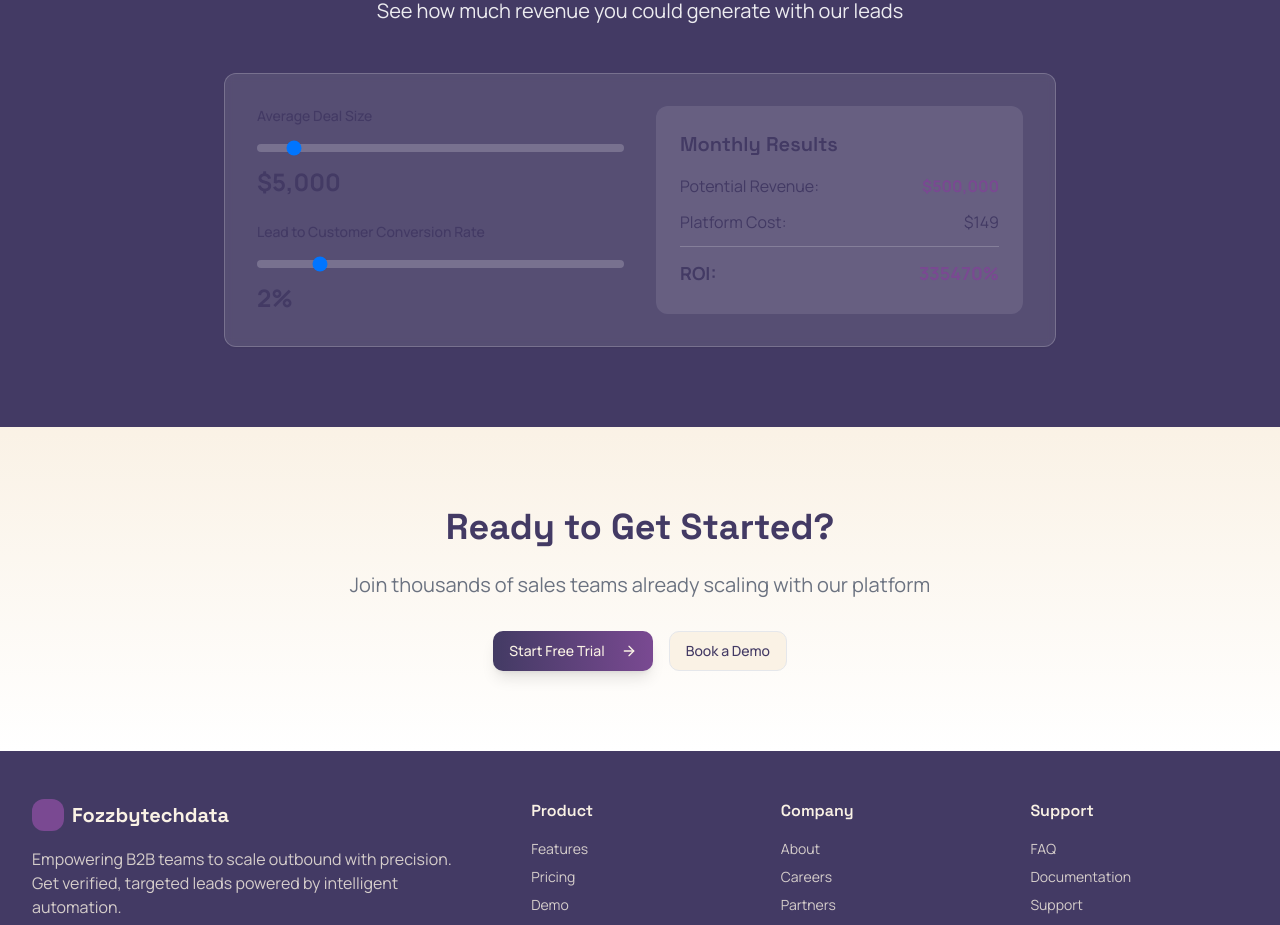
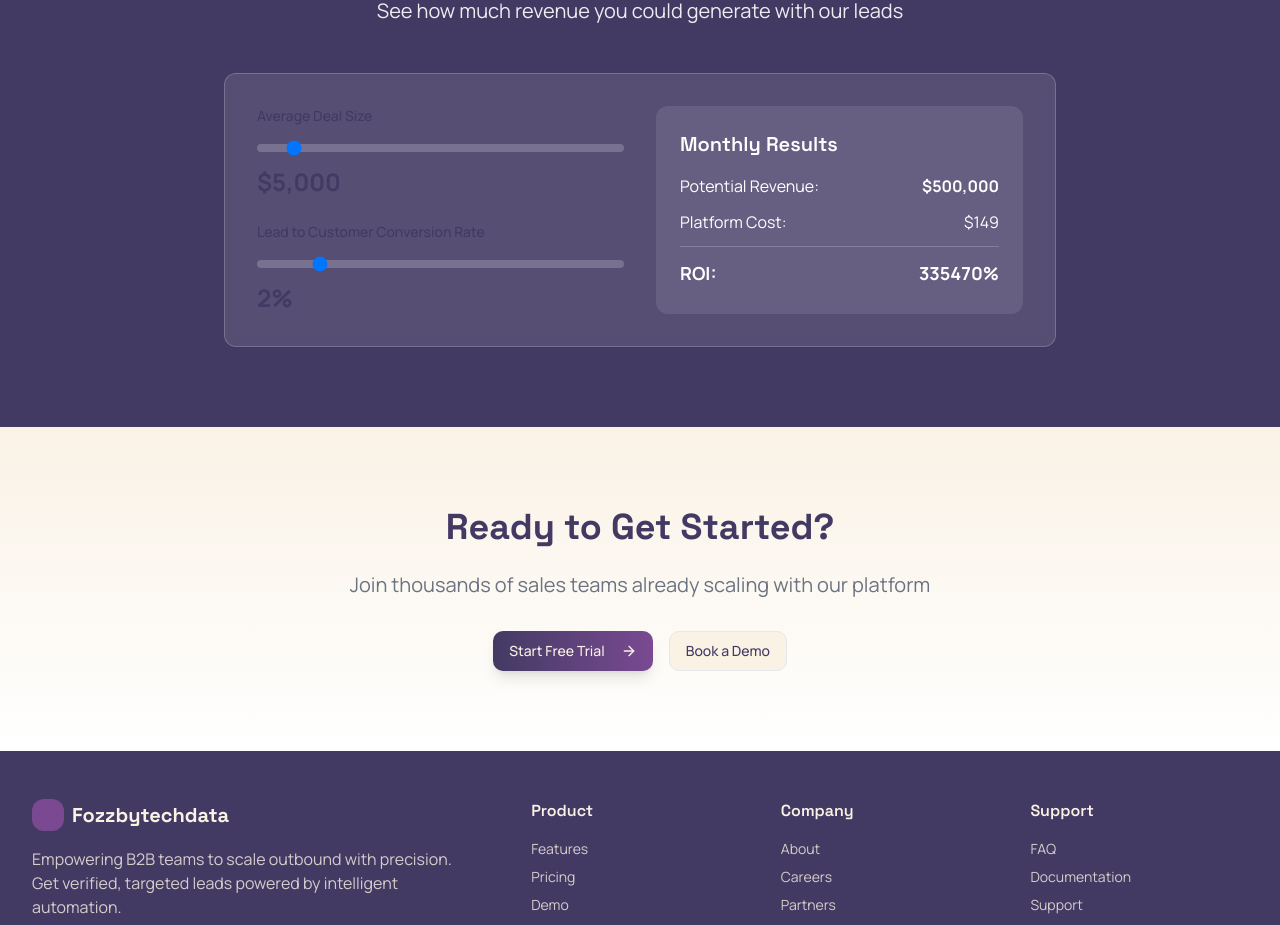
Before and after one commit to ChitrangiBhatnagar/fozzby-tech-data-deploying, a React (Vite) app: page /pricing in a window 1280 px wide. Shown: the part 1340-2265 px from the top of the page. Built offline with nearby package versions, Linux system fonts and the light colour scheme.

Commit message:
Update CTA text color
Update text color for specific CTAs and general text elements to white, and change CTA text to black.

```diff
--- a/src/pages/Features.tsx
+++ b/src/pages/Features.tsx
@@ -73,7 +73,7 @@ const Features = () => {
                 target="_blank"
                 rel="noopener noreferrer"
               >
-                <Button className="bg-white text-primary hover:bg-white/90 px-8 py-4 text-lg font-semibold">
+                <Button className="bg-white text-black hover:bg-white/90 px-8 py-4 text-lg font-semibold">
                   Start Free Trial
                 </Button>
               </a>
@@ -82,7 +82,7 @@ const Features = () => {
                 target="_blank"
                 rel="noopener noreferrer"
               >
-                <Button variant="outline" className="border-white text-white hover:bg-white hover:text-primary px-8 py-4 text-lg">
+                <Button variant="outline" className="border-white text-white hover:bg-white hover:text-black px-8 py-4 text-lg">
                   View Demo
                 </Button>
               </a>
--- a/src/pages/Pricing.tsx
+++ b/src/pages/Pricing.tsx
@@ -239,20 +239,20 @@ const Pricing = () => {
                 </div>
 
                 <div className="bg-white/10 rounded-lg p-6">
-                  <h3 className="text-xl font-semibold mb-4">Monthly Results</h3>
+                  <h3 className="text-xl font-semibold mb-4 text-white">Monthly Results</h3>
                   <div className="space-y-3">
                     <div className="flex justify-between">
-                      <span>Potential Revenue:</span>
-                      <span className="font-bold text-secondary">${revenue.toLocaleString()}</span>
+                      <span className="text-white">Potential Revenue:</span>
+                      <span className="font-bold text-white">${revenue.toLocaleString()}</span>
                     </div>
                     <div className="flex justify-between">
-                      <span>Platform Cost:</span>
-                      <span>${isAnnual ? '119' : '149'}</span>
+                      <span className="text-white">Platform Cost:</span>
+                      <span className="text-white">${isAnnual ? '119' : '149'}</span>
                     </div>
                     <div className="border-t border-white/20 pt-3">
                       <div className="flex justify-between text-lg font-bold">
-                        <span>ROI:</span>
-                        <span className="text-secondary">{roi}%</span>
+                        <span className="text-white">ROI:</span>
+                        <span className="text-white">{roi}%</span>
                       </div>
                     </div>
                   </div>
```
